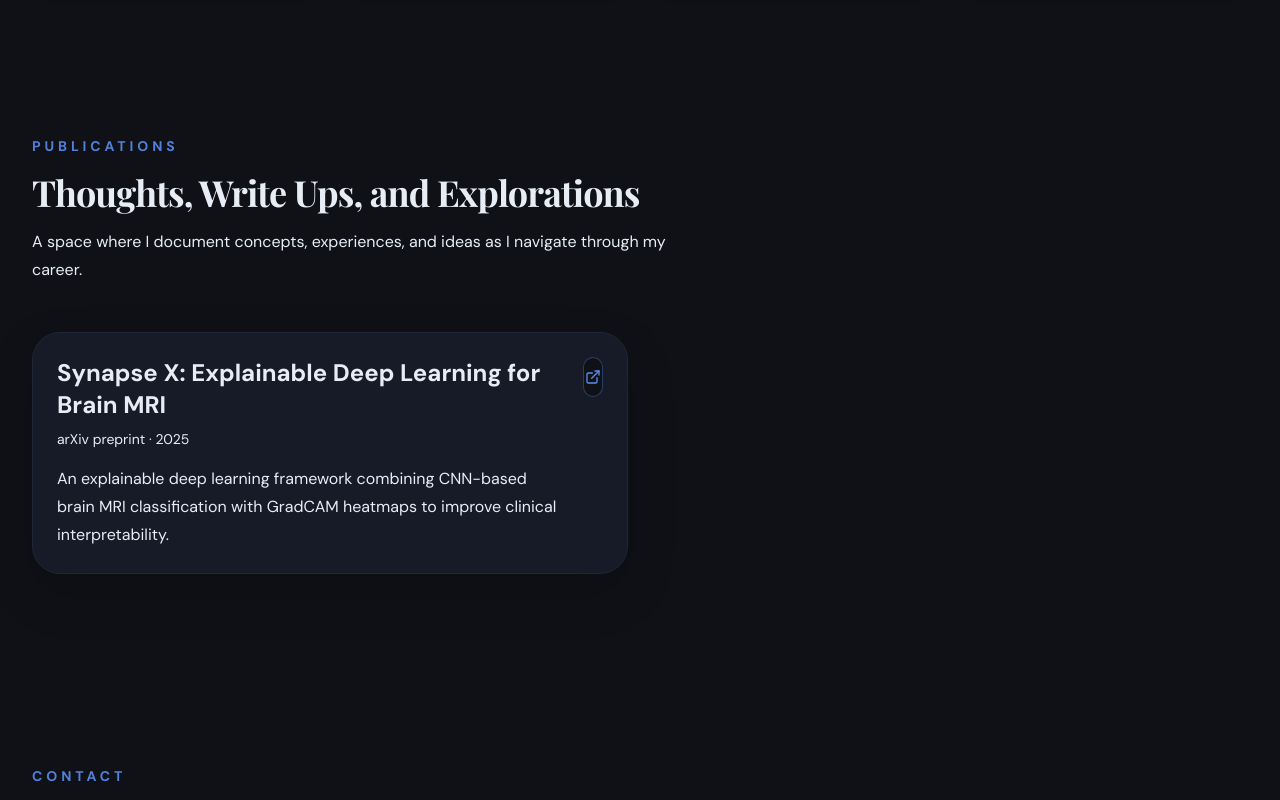
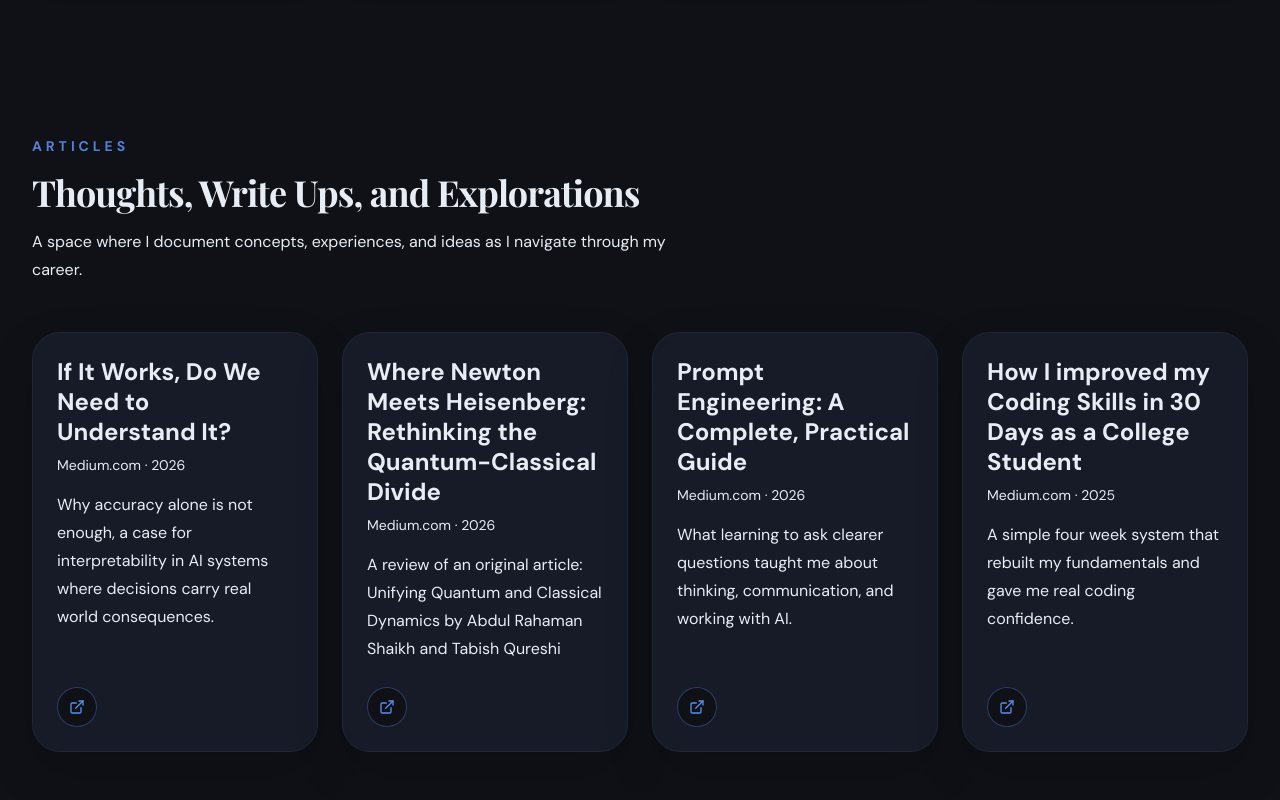
Before and after one commit to Shayan-Bhowmik/Shayan-Portfolio, a React (Vite) app: page / in a window 1280 px wide. Shown: the part 6580-7380 px from the top of the page. Built offline with nearby package versions, Linux system fonts and the light colour scheme.

Commit message:
Completed the Publication Section

```diff
--- a/src/components/Publication.jsx
+++ b/src/components/Publication.jsx
@@ -4,12 +4,33 @@ import { SectionFrame, SectionHeading } from './SectionFrame';
 
 const publications = [
   {
-    title: 'Synapse X: Explainable Deep Learning for Brain MRI',
-    venue: 'arXiv preprint',
+    title: 'If It Works, Do We Need to Understand It?',
+    venue: 'Medium.com',
+    year: '2026',
+    url: 'https://medium.com/@shayan.bhowmik/if-it-works-do-we-need-to-understand-it-35e8706e13dd',
+    summary:
+      'Why accuracy alone is not enough, a case for interpretability in AI systems where decisions carry real world consequences.',
+  },
+  {
+    title: 'Where Newton Meets Heisenberg: Rethinking the Quantum-Classical Divide',
+    venue: 'Medium.com',
+    year: '2026',
+    url: 'https://medium.com/@shayan.bhowmik/where-newton-meets-heisenberg-rethinking-the-quantum-classical-divide-fecebd8ae903',
+    summary: 'A review of an original article: Unifying Quantum and Classical Dynamics by Abdul Rahaman Shaikh and Tabish Qureshi',
+  },
+  {
+    title: 'Prompt Engineering: A Complete, Practical Guide',
+    venue: 'Medium.com',
+    year: '2026',
+    url: 'https://medium.com/@shayan.bhowmik/prompt-engineering-a-complete-practical-guide-a42a6734549a',
+    summary: 'What learning to ask clearer questions taught me about thinking, communication, and working with AI.',
+  },
+  {
+    title: 'How I improved my Coding Skills in 30 Days as a College Student',
+    venue: 'Medium.com',
     year: '2025',
-    url: 'https://github.com/Shayan-Bhowmik/image-processing-mri',
-    summary:
-      'An explainable deep learning framework combining CNN-based brain MRI classification with GradCAM heatmaps to improve clinical interpretability.',
+    url: 'https://medium.com/@shayan.bhowmik/how-i-improved-my-coding-skills-in-30-days-as-a-college-student-f8a39aabacb3',
+    summary: 'A simple four week system that rebuilt my fundamentals and gave me real coding confidence.',
   },
 ];
 
@@ -18,26 +39,31 @@ export default function Publication() {
     <SectionFrame id="publications" className="bg-primary">
       <div className="mx-auto w-full max-w-7xl px-6 lg:px-8">
         <SectionHeading
-          eyebrow="Publications"
+          eyebrow="Articles"
           title="Thoughts, Write Ups, and Explorations"
           description="A space where I document concepts, experiences, and ideas as I navigate through my career."
         />
 
-        <div className="grid gap-6 md:grid-cols-2">
+        <div className="grid gap-6 md:grid-cols-2 xl:grid-cols-4">
           {publications.map((pub) => (
             <motion.article
               key={`${pub.title}-${pub.year}`}
               whileHover={{ y: -6 }}
               transition={{ duration: 0.25 }}
-              className="group rounded-[1.75rem] border border-card bg-secondary p-6 shadow-[0_20px_50px_rgba(0,0,0,0.16)]"
+              className="group flex h-full flex-col rounded-[1.75rem] border border-card bg-secondary p-6 text-left shadow-[0_20px_50px_rgba(0,0,0,0.16)]"
             >
-              <div className="flex items-start justify-between">
-                <div className="pr-4">
-                  <h3 className="text-2xl font-semibold text-text-base">{pub.title}</h3>
-                  <p className="mt-2 text-sm text-text-base/68">{pub.venue} · {pub.year}</p>
-                  <p className="mt-4 text-base leading-7 text-text-base/72">{pub.summary}</p>
-                </div>
-                {pub.url && (
+              <div className="flex h-full flex-col justify-between">
+                <h3 className="text-2xl font-semibold leading-tight text-text-base">
+                  {pub.title}
+                </h3>
+                <p className="mt-2 text-sm text-text-base/68">
+                  {pub.venue} · {pub.year}
+                </p>
+                <p className="mt-4 flex-grow text-base leading-7 text-text-base/72">{pub.summary}</p>
+              </div>
+
+              {pub.url && (
+                <div className="mt-6 flex justify-start">
                   <a
                     href={pub.url}
                     target="_blank"
@@ -47,8 +73,8 @@ export default function Publication() {
                   >
                     <ExternalLink size={16} />
                   </a>
-                )}
-              </div>
+                </div>
+              )}
             </motion.article>
           ))}
         </div>
```
